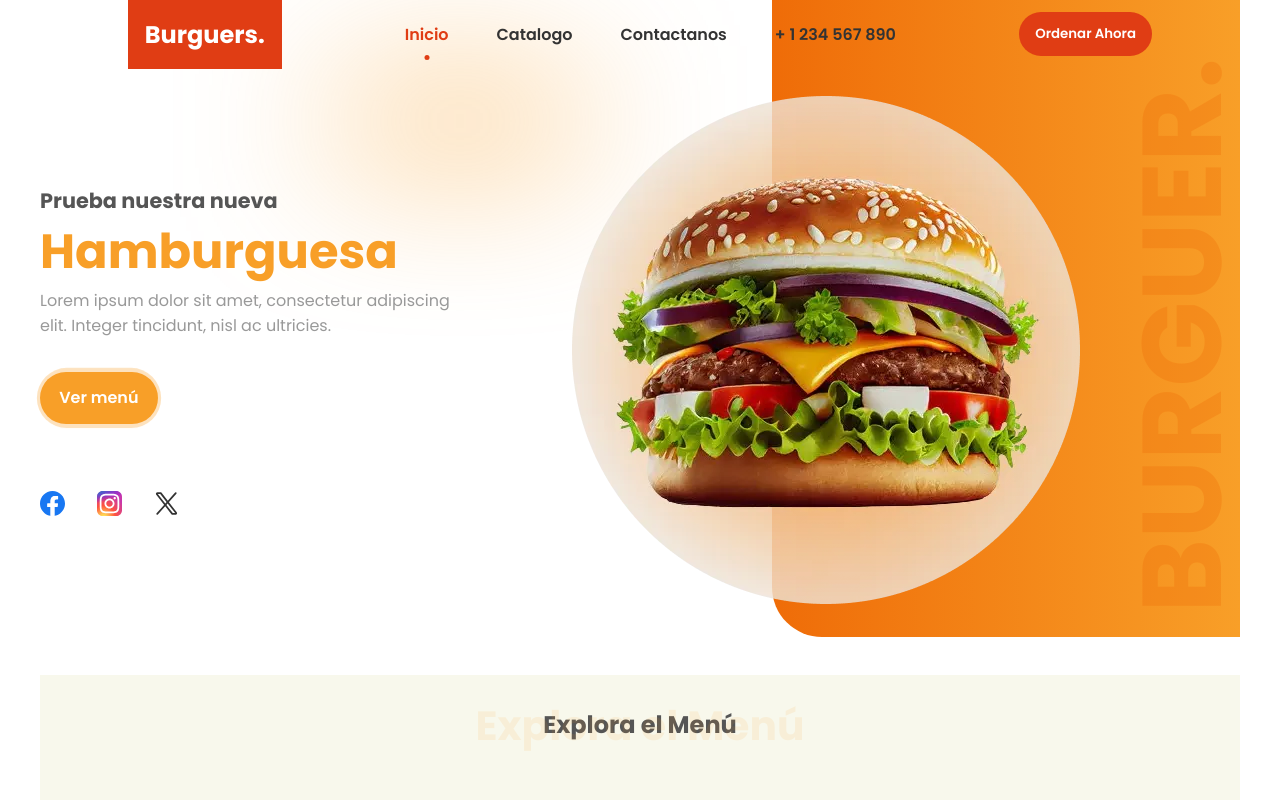
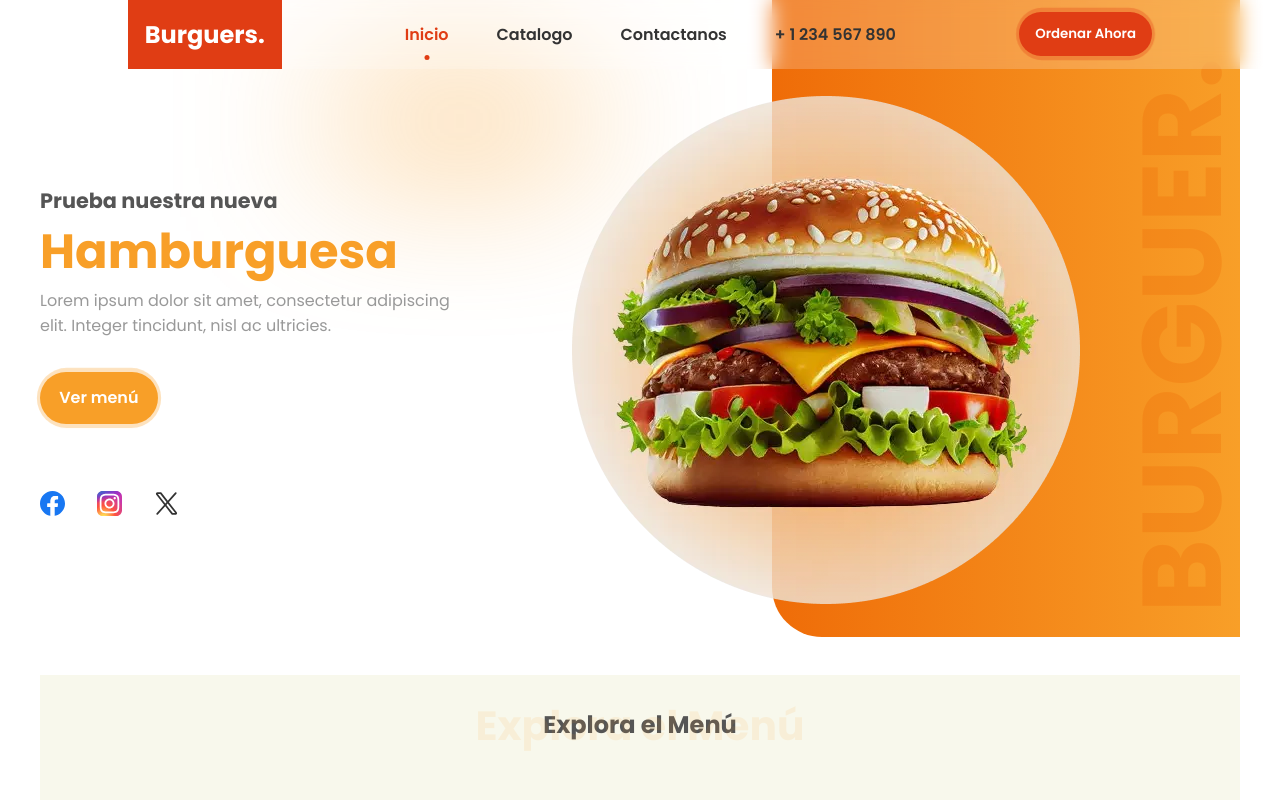
Before and after one commit to francisco-JGC/Gastronomic-Test, a React (Vite) app: page / in a window 1280 px wide. Shown: the top 800 px of the page. Built offline with nearby package versions, Linux system fonts and the light colour scheme.

Commit message:
style: Update navbar position to fixed with backdrop filter and background color

```diff
--- a/src/components/navbar/index.scss
+++ b/src/components/navbar/index.scss
@@ -6,7 +6,10 @@
   justify-content: space-between;
   gap: 3rem;
   padding: 0 8rem;
-  position: absolute;
+  position: fixed;
+  z-index: 100;
+  backdrop-filter: blur(10px);
+  background-color: rgba(255, 255, 255, 0.2);
 
   &-logo {
     background-color: $secondary-color;
@@ -60,3 +63,13 @@
     }
   }
 }
+
+.navbar {
+  transition: transform 0.3s ease-in-out;
+  &.navbar-show {
+    transform: translateY(0);
+  }
+  &.navbar-hide {
+    transform: translateY(-100%);
+  }
+}
```
